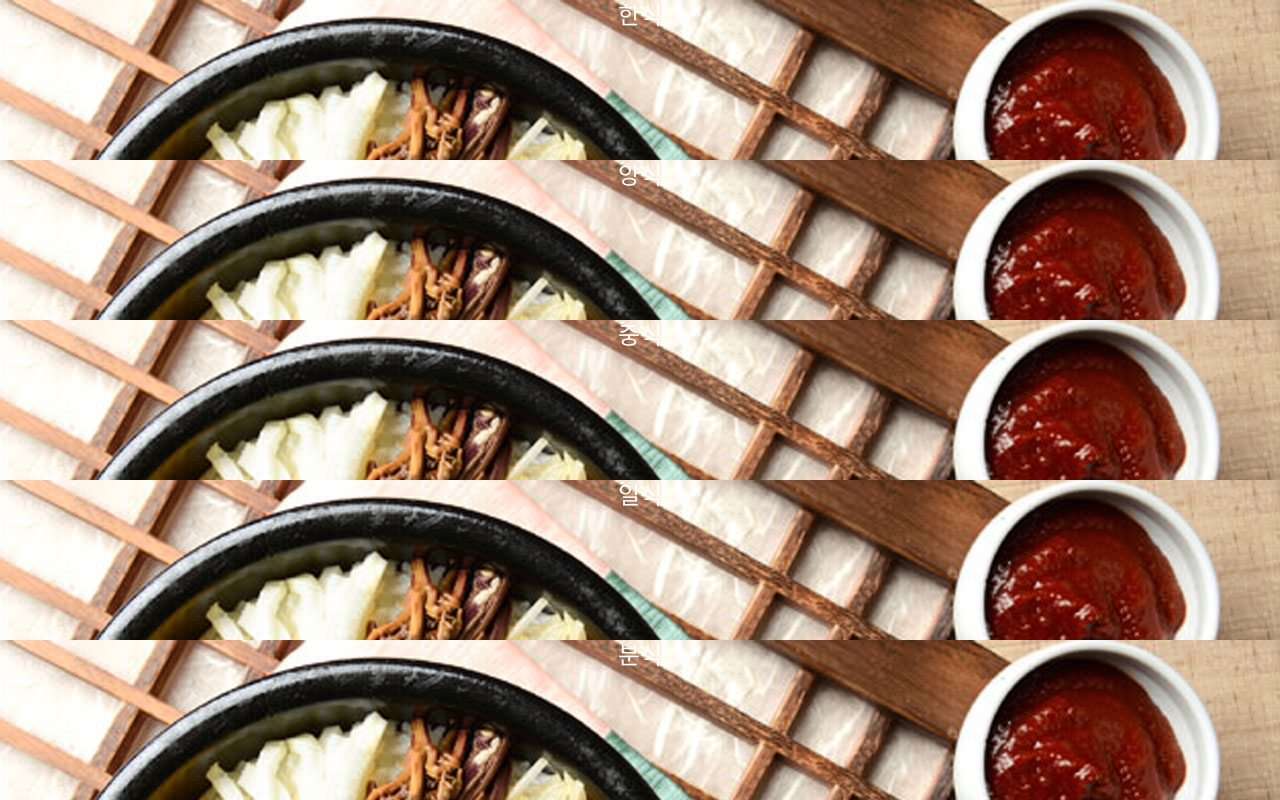
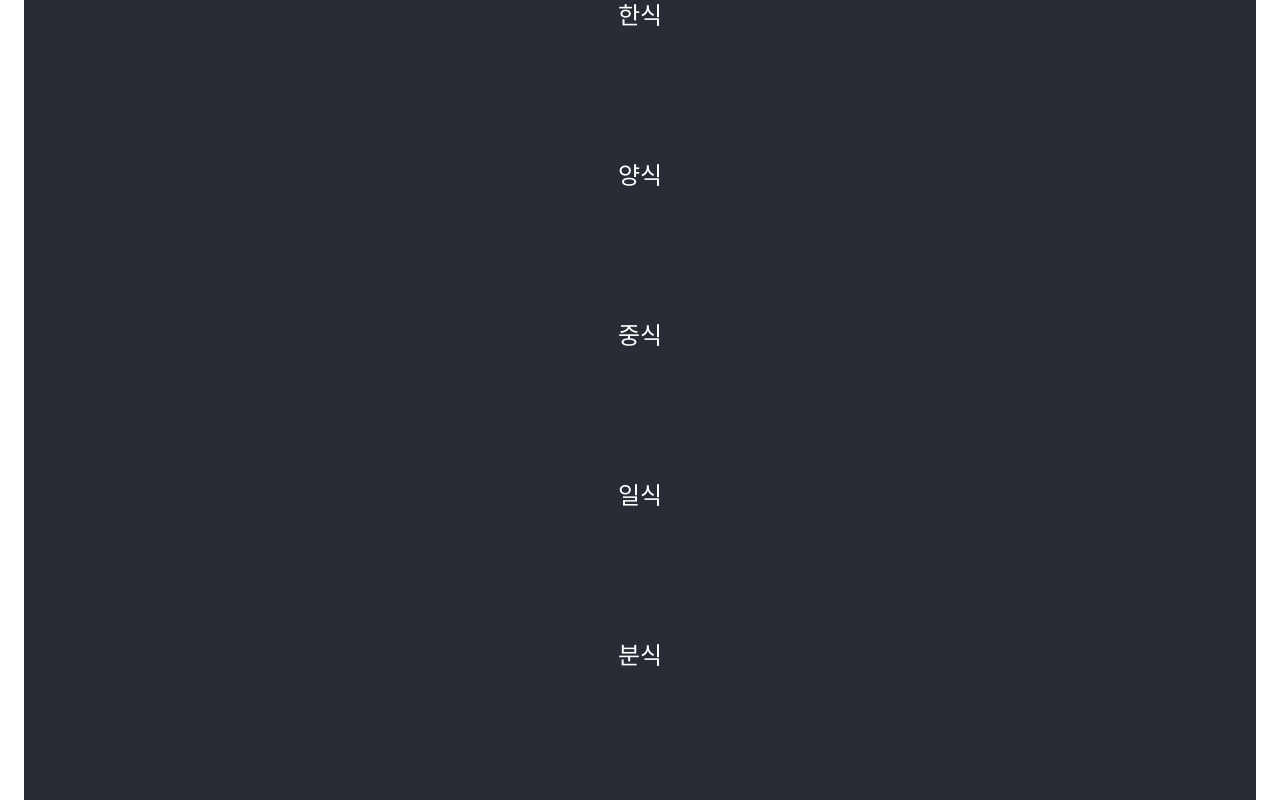
Before and after one commit to WeeSBin/ZwhatEat, a React (Create React App) app: page / in a window 1280 px wide. Built offline with nearby package versions, Linux system fonts and the light colour scheme.

Commit message:
- Category state 오류 제거 + Raffle 화면으로 이동 작업 중

```diff
--- a/src/App.js
+++ b/src/App.js
@@ -1,15 +1,48 @@
 import './App.css';
-import {Box} from "@material-ui/core";
-import React from "react"
+import {Box, Container} from "@material-ui/core";
+import {useState} from "react"
 import Main from "./components/Main/Main"
 
-function App() {
+const App = () => {
+  // 활성화, 비활성화 토글 변수
+  const [category, setCategory] = useState(
+    {
+      korean: true,
+      western: true,
+      china: true,
+      japan: true,
+      snack: true
+    }
+  )
+  // 클릭하면 해당 카테고리 활성화 혹은 비활성화
+  const handleClick = (name) => {
+    setCategory(category => category = {...category, [name]: !category[name]})
+  }
+  // 활성화된 category가 한개면 true
+  const chkCategory = () => {
+    // 왜 개발자 모드에선 두번 실행되는 것처럼 보이는거지?
+    let cnt = 0;
+    for (const key in category) {
+      if (category[key]) cnt++
+    }
+    if (cnt > 1) {
+      return false
+    } else {
+      return true
+    }
+  }
+
   return (
     <div className="App">
       <Box>
-
-        <Main></Main>
-
+        <Container maxWidth={`lg`}>
+          {
+          chkCategory() ?
+          <p>Raffle</p>
+          :
+          <Main category={category} handleClick={handleClick}></Main>
+          }
+        </Container>
       </Box>
     </div>
   )
--- a/src/components/Main/Category.js
+++ b/src/components/Main/Category.js
@@ -1,11 +1,12 @@
 import * as React from 'react';
-import {Grid, makeStyles, Paper, Typography} from "@material-ui/core"
+import {Grid, makeStyles, Typography} from "@material-ui/core"
 import clsx from "clsx"
 
 const useStyles = makeStyles((theme) => ({
   grid: {
     height: `20vh`,
-    'background-image': "url('/images/korean.jpg')"
+    background: `rgb(40, 44, 52)`
+    // 'background-image': "url('/images/korean.jpg')"
   },
   disable: {
     opacity: 0.5
@@ -15,29 +16,29 @@ const useStyles = makeStyles((theme) => ({
   }
 }))
 
-function rtnCategoryName(key) {
-  switch (key) {
-    case `korean`:
-      return `한식`
-    case `western`:
-      return `양식`
-    case `china`:
-      return `중식`
-    case `japan`:
-      return `일식`
-    case `snack`:
-      return `분식`
-    default:
-      return `Error`
-  }
-}
-
 const areEqual = (prevProps, nextProps) => {
   return prevProps.category[prevProps.name] === nextProps.category[nextProps.name];
 }
 
 const Category = ({category, onClick, name}) => {
   const classes = useStyles()
+  // category 이름 번역
+  const transCategory = (key) => {
+    switch (key) {
+      case 'korean':
+        return '한식'
+      case 'western':
+        return '양식'
+      case 'china':
+        return '중식'
+      case 'japan':
+        return '일식'
+      case 'snack':
+        return '분식'
+      default:
+        return 'Error'
+    }
+  }
 
   return (
     <Grid item
@@ -51,7 +52,7 @@ const Category = ({category, onClick, name}) => {
       <Typography variant={`h5`}
                   className={classes.typography}
       >
-        {rtnCategoryName(name)}
+        {transCategory(name)}
       </Typography>
     </Grid>
   )
--- a/src/components/Main/Main.js
+++ b/src/components/Main/Main.js
@@ -1,24 +1,7 @@
 import Category from "./Category"
 import Grid from "@material-ui/core/Grid"
-import {useState} from "react"
-import React from "react"
 
-const Main = () => {
-
-  const [category, setCategory] = useState(
-    {
-      korean: true,
-      western: true,
-      china: true,
-      japan: true,
-      snack: true
-    }
-  )
-
-  const handleClick = (name) => {
-    setCategory(category => category[name] = !category[name])
-  }
-
+const Main = ({category, handleClick}) => {
   return (
     <Grid container
           direction={`column`}
@@ -28,7 +11,6 @@ const Main = () => {
       <Category category={category} name={`china`} onClick={handleClick} />
       <Category category={category} name={`japan`} onClick={handleClick} />
       <Category category={category} name={`snack`} onClick={handleClick} />
-
     </Grid>
   )
 }
```
Also changed, not shown: 1 other file (tests, documents, lock files or other folders).
